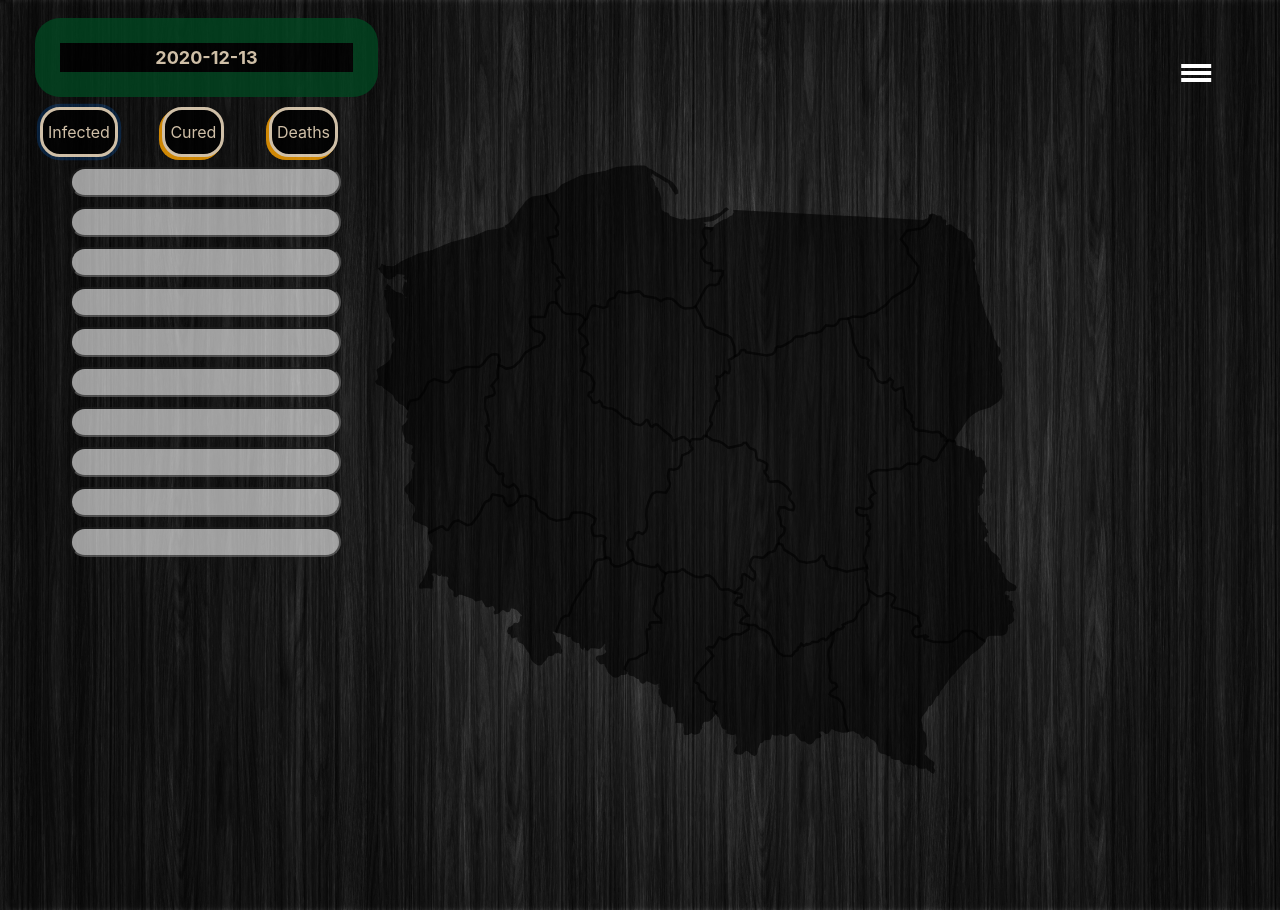
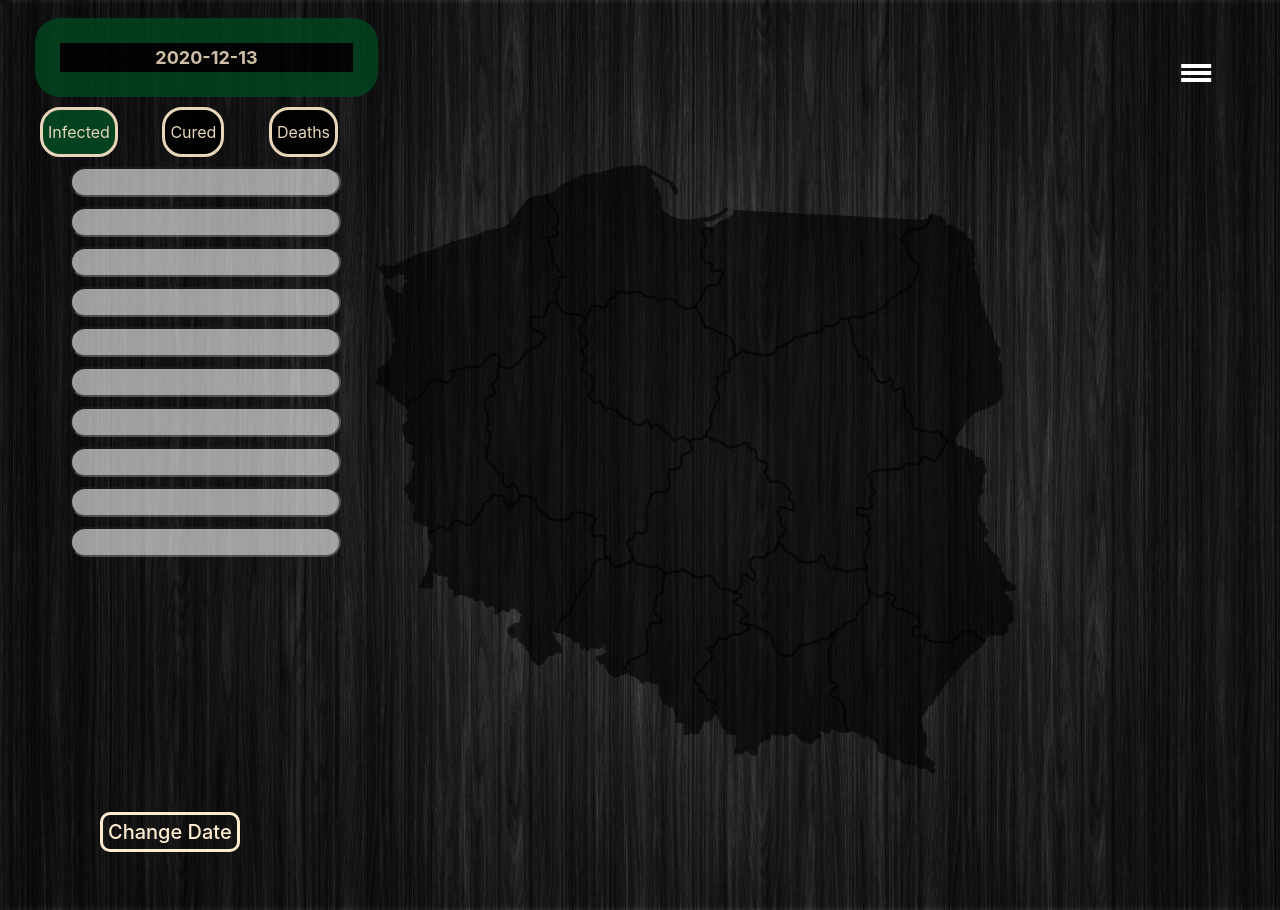
Before and after one commit to Adrian2337/covid-spread-analyzer, a Django app: template templates/map.html in a window 1280 px wide. Run offline with Django 3.2, Linux system fonts and the light colour scheme; the template is opened without the code that fills it, so the values that code supplies are empty; some libraries are stand-ins or nearby versions.

Commit message:
map update

```diff
--- a/static/css/map.css
+++ b/static/css/map.css
@@ -3,6 +3,14 @@ body {
     margin: 0;
     padding: 0;
     height: 100%;
+}
+
+h5{
+    text-align: center;
+    color: blanchedalmond;
+    border:solid;
+    padding: 5px;
+    border-radius: 10px;
 }
 
 .btn {
@@ -16,32 +24,32 @@ body {
     cursor: pointer;
     margin-top: 10px;
     margin-left: 40px;
-    opacity:0.8;
-    box-shadow: -3px 3px orange, -2px 2px orange, -1px 1px orange;
+    opacity:0.9;
+
 
 }
+
 .val{
 
     font-size: large;
     font-style:normal;
     color: black;
     text-align: center;
-    border-style: solid;
-    border-radius: 25px;
-    background-color:white;
     margin: 20px;
+    margin-top: 0;
     margin-left: 130px;
+    border: solid;
+    border-top: thick;
 }
 
 .info{
     font-size: medium;
     font-style:normal;
-    color: white;
+    color: black;
     text-align: center;
     border-style: solid;
-    border-radius: 25px;
-    background-color: black;
     margin: 20px;
+    margin-bottom: 0;
     margin-left: 130px;
 }
 
@@ -162,12 +170,12 @@ body {
     top: 0;
     padding-left: 15px;
     bottom: 0;
-    opacity: 0.6;
+    opacity: 0.9;
     display: table;
     font-weight: 900;
     border: solid;
     border-color: black;
-    border-radius: 30px;
+
 }
 
 
@@ -184,4 +192,5 @@ body {
     vertical-align: middle;
     position: fixed;
     margin-top: 20%;
+
 }
--- a/static/js/map.js
+++ b/static/js/map.js
@@ -133,8 +133,12 @@ function paint_areas(data_json, index) {
 function btn_infected(){
 
     document.getElementById("daily infected").value = "True"
+    document.getElementById("daily infected").style.backgroundColor = "rgba(3, 75, 35, 0.95)"
     document.getElementById("daily cured").value = "False"
+    document.getElementById("daily cured").style.backgroundColor = "black"
     document.getElementById("daily deceased").value = "False"
+    document.getElementById("daily deceased").style.backgroundColor = "black"
+
     $('.knob').val(1).trigger('change')
     $('.knob').val(0).trigger('change')
 
@@ -144,8 +148,11 @@ function btn_infected(){
 function btn_cured(){
 
     document.getElementById("daily infected").value = "False"
+    document.getElementById("daily infected").style.backgroundColor = "black"
     document.getElementById("daily cured").value = "True"
+    document.getElementById("daily cured").style.backgroundColor = "rgba(3, 75, 35, 0.95)"
     document.getElementById("daily deceased").value = "False"
+    document.getElementById("daily deceased").style.backgroundColor = "black"
     $('.knob').val(1).trigger('change')
     $('.knob').val(0).trigger('change')
 
@@ -155,8 +162,11 @@ function btn_cured(){
 function btn_deceased(){
 
     document.getElementById("daily infected").value = "False"
+    document.getElementById("daily infected").style.backgroundColor = "black"
     document.getElementById("daily cured").value = "False"
+    document.getElementById("daily cured").style.backgroundColor = "black"
     document.getElementById("daily deceased").value = "True"
+    document.getElementById("daily deceased").style .backgroundColor = "rgba(3, 75, 35, 0.95)"
     $('.knob').val(1).trigger('change')
     $('.knob').val(0).trigger('change')
 }
--- a/templates/map.html
+++ b/templates/map.html
@@ -143,7 +143,7 @@
                 <button class="btn" value="False" id="daily deceased" onclick="btn_deceased()">Deaths</button>
 
                 <script type="text/javascript">
-                    document.getElementById("daily infected").focus();
+                    document.getElementById("daily infected").style.backgroundColor = "rgba(3, 75, 35, 0.95)";
                 </script>
 
         </div>
@@ -164,8 +164,9 @@
                 </script>
             </div>
             <div class="knob-container">
+                <h5>Change Date</h5>
                 <script src="https://cdnjs.cloudflare.com/ajax/libs/jQuery-Knob/1.2.13/jquery.knob.min.js"></script>
-                <input type="hidden" value="0" class="knob" data-min="0" data-max="30" id="knob">
+                <input type="hidden" value="0" class="knob" min="0" max="30" id="knob">
                 <script type="text/javascript">
 
                     let then = new Date(2020, 10, 01);
@@ -177,8 +178,8 @@
                     $(function () {
 
                         $(".knob").knob({
-                            height:150,
-                            width:150,
+                            height:130,
+                            width:130,
                             'min':0,
                             'max':days,
                         release: function (value) {
```
